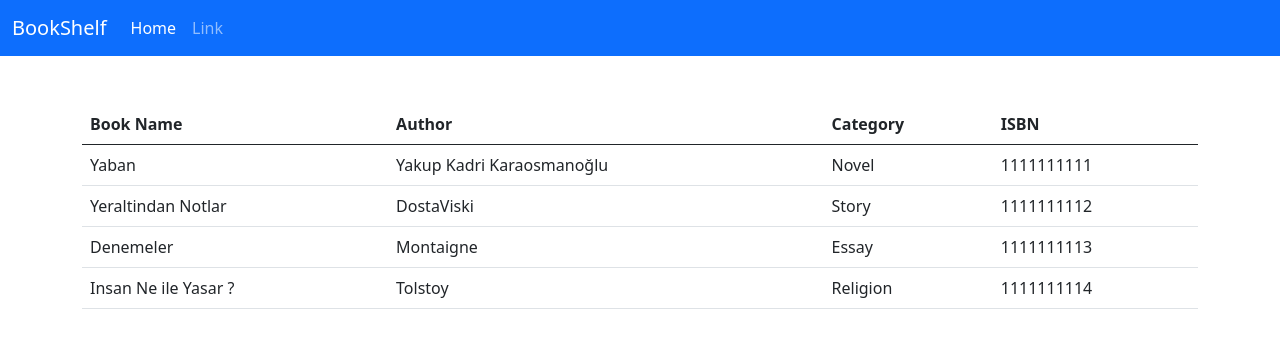
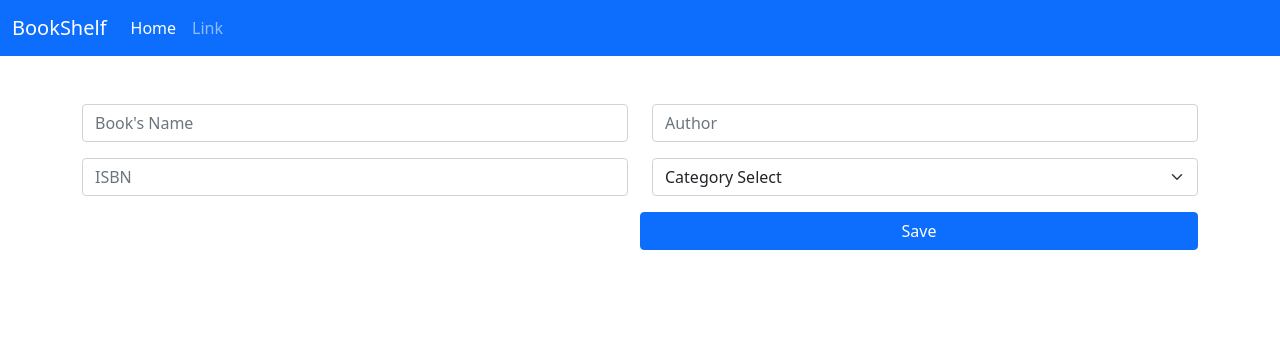
Before and after one commit to mkocerim/react-library2, a React (Create React App) app: page /add-book in a window 1280 px wide. Shown: the top 348 px of the page. Built offline with nearby package versions, Linux system fonts and the light colour scheme; data requests are answered from the project's data file.

Commit message:
setup routing and addbook done

```diff
--- a/db.json
+++ b/db.json
@@ -1,55 +1,78 @@
 {
-    "books":[
-        {
-            "id":1,
-            "name":"Yaban",
-            "author": "Yakup Kadri Karaosmanoğlu",
-            "isbn":"1111111111",
-            "categoryId":1
-        },
-        {
-            "id":2,
-            "name":"Yeraltindan Notlar",
-            "author": "DostaViski",
-            "isbn":"1111111112",
-            "categoryId":2
-        },
-        {
-            "id":2,
-            "name":"Denemeler",
-            "author": "Montaigne",
-            "isbn":"1111111113",
-            "categoryId":3
-        },
-        {
-            "id":4,
-            "name":"Insan Ne ile Yasar ?",
-            "author": "Tolstoy",
-            "isbn":"1111111114",
-            "categoryId":4
-        }
-
-    ],
-    "categories":[
+  "books": [
     {
       "id": 1,
-            "name":"Novel"
-
+      "name": "Yaban",
+      "author": "Yakup Kadri Karaosmanoğlu",
+      "isbn": "1111111111",
+      "categoryId": "1"
     },
     {
       "id": 2,
-            "name":"Story"
-
+      "name": "Yeraltindan Notlar",
+      "author": "DostaViski",
+      "isbn": "1111111112",
+      "categoryId": "2"
     },
     {
-            "id": 3,
-            "name":"Essay"
-
+      "id": 2,
+      "name": "Denemeler",
+      "author": "Montaigne",
+      "isbn": "1111111113",
+      "categoryId": "3"
     },
     {
       "id": 4,
-            "name":"Religion"
-
+      "name": "Insan Ne ile Yasar ?",
+      "author": "Tolstoy",
+      "isbn": "1111111114",
+      "categoryId": "4"
+    },
+    {
+      "id": 1665763669916,
+      "name": "Ak Zambaklar Ülkesinde",
+      "author": "Grigoriy Petrov",
+      "isbn": "1111111115",
+      "categoryId": "2"
+    },
+    {
+      "id": 1665764377936,
+      "name": "Vatan Yahut Silistre",
+      "author": "Namik Kemal",
+      "isbn": "111111231",
+      "categoryId": "1"
+    },
+    {
+      "id": 1665764874817,
+      "name": "Ates Gecesi",
+      "author": "Resat Nuri Gültekin",
+      "isbn": "1111122233",
+      "categoryId": "1"
+    },
+    {
+      "id": 1665764942524,
+      "name": "Sineklerin Tanrisi",
+      "author": "William Golding",
+      "isbn": "",
+      "categoryId": "1"
+    }
+  ],
+  "categories": [
+    {
+      "id": "1",
+      "name": "Novel"
+    },
+    {
+      "id": "2",
+      "name": "Story"
+    },
+    {
+      "id": "3",
+      "name": "Essay"
+    },
+    {
+      "id": "4",
+      "name": "Religion"
     }
   ]
 }
--- a/package.json
+++ b/package.json
@@ -10,6 +10,7 @@
     "json-server": "^0.17.0",
     "react": "^18.2.0",
     "react-dom": "^18.2.0",
+    "react-router-dom": "^6.4.2",
     "react-scripts": "5.0.1",
     "web-vitals": "^2.1.4"
   },
--- a/src/App.js
+++ b/src/App.js
@@ -1,14 +1,17 @@
 import React from "react";
-import Header from "./components/Header";
-import ListBooks from "./components/ListBooks";
-
+import { BrowserRouter, Routes, Route } from "react-router-dom";
+import Home from "./pages/Home";
+import AddBook from "./pages/AddBook";
 
 function App() {
   return (
-    <div className="App">
-      <Header/>
-      <ListBooks/>
-    </div>
+    <BrowserRouter>
+      <Routes>
+        <Route path="/" element={<Home />} />
+        <Route path="/add-book" element={<AddBook/>}/>
+        <Route path="/add-category"/>
+      </Routes>
+    </BrowserRouter>
   );
 }
 
--- /dev/null
+++ b/src/components/AddBookForm.js
@@ -0,0 +1,115 @@
+import React, { useEffect, useState } from "react";
+import axios from "axios";
+import Loading from "./Loading";
+import { useNavigate } from "react-router-dom";
+
+const AddBookForm = (props) => {
+  const navigate =useNavigate()
+  const [categories, setCategories] = useState(null);
+  const [bookname, setBookname] = useState("");
+  const [author, setAuthor] = useState("");
+  const [isbn, setIsbn] = useState("");
+  const [category, setCategory] = useState("");
+
+  useEffect(() => {
+    axios
+      .get("http://localhost:3004/categories")
+      .then((res) => {
+        console.log(res);
+        setCategories(res.data);
+      })
+      .catch((err) => console.log(err));
+  }, []);
+
+  const handleSubmit=(event)=>{
+        event.preventDefault()
+        // console.log("name",bookname)
+        // console.log("author",author)
+        // console.log("ISBN", isbn)
+        // console.log("Category",category)
+      if(bookname==="" || author==="" || category===""){
+
+        alert("Bookname, Author and Category can't be empty ")
+      }
+      const newBook={
+        id:new Date().getTime(),
+        name:bookname,
+        author:author,
+        isbn:isbn,
+        categoryId:category
+
+      };
+
+      axios.post("http://localhost:3004/books",newBook)
+      .then((res)=>{
+            console.log("Book add response",res);
+            setBookname("")
+            setAuthor("")
+            setIsbn("")
+            setCategory("")
+        navigate("/");
+      })
+      .catch(err=>console.log(err))
+  }
+
+  if (categories === null) {
+    return <Loading />;
+  }
+
+  return (
+    <div className="container my-5">
+      <form onSubmit={handleSubmit}>
+        <div className="row">
+          <div className="col">
+            <input
+              type="text"
+              className="form-control"
+              placeholder="Book's Name"
+              value={bookname}
+              onChange={(event) => setBookname(event.target.value)}
+            />
+          </div>
+          <div className="col">
+            <input
+              type="text"
+              className="form-control"
+              placeholder="Author"
+              value={author}
+              onChange={(event) => setAuthor(event.target.value)}
+            />
+          </div>
+        </div>
+        <div className="row">
+          <div className="col my-3">
+            <input
+              type="text"
+              className="form-control"
+              placeholder="ISBN"
+              value={isbn}
+              onChange={(event) => setIsbn(event.target.value)}
+            />
+          </div>
+          <div className="col my-3">
+            <select
+              className="form-select"
+              value={category}
+              onChange={(event) => setCategory(event.target.value)}
+            >
+              <option value={""} selected>Category Select</option>
+              {categories.map((cat) => {
+                return <option value={cat.id}>{cat.name}</option>;
+              })}
+            </select>
+          </div>
+        </div>
+        <div className="d-flex justify-content-end">
+          <button type="submit" className="btn btn-primary w-50 ">
+            Save
+          </button>
+        </div>
+      </form>
+    </div>
+  );
+};
+
+export default AddBookForm;
--- a/src/components/Header.js
+++ b/src/components/Header.js
@@ -21,12 +21,12 @@
         <div className="collapse navbar-collapse" id="navbarSupportedContent">
           <ul className="navbar-nav me-auto mb-2 mb-lg-0">
             <li className="nav-item">
-              <a className="nav-link active">
+              <a className="nav-link active" href ="#">
                 Home
               </a>
             </li>
             <li className="nav-item">
-              <a className="nav-link" >
+              <a className="nav-link" href="#">
                 Link
               </a>
             </li>
--- a/src/components/ListBooks.js
+++ b/src/components/ListBooks.js
@@ -1,6 +1,7 @@
 import React, { useEffect, useState } from "react";
 import axios from "axios";
 import Loading from "./Loading";
+import { Link } from "react-router-dom";
 
 const ListBooks = (props) => {
   const [books, setBooks] = useState(null);
@@ -20,7 +21,7 @@
             setTimeout(()=>{
                 setCategories(resCat.data);
 
-            },3000)
+            },1000)
           })
           .catch((errCat) => console.log("Categories catch blog", errCat));
       })
@@ -29,15 +30,14 @@
   }, []);
 
   if (books === null || categories === null) {
-    return (
-
-        <Loading/>
-
-    );
+    return <Loading/>;
   }
 
   return (
     <div className="container my-5">
+      <div className="my-3 d-flex justify-content-end">
+        <Link to ="/add-book" className="btn btn-primary">AddBook</Link>
+       </div>
       <table className="table">
         <thead>
           <tr>
--- /dev/null
+++ b/src/pages/AddBook.js
@@ -0,0 +1,17 @@
+import React from "react";
+import Header from "../components/Header";
+import AddBookForm from "../components/AddBookForm";
+
+const AddBook=(props)=>{
+
+    return(
+
+       <div>
+        <Header/>
+        <AddBookForm/>
+        </div>
+    )
+
+}
+
+export default AddBook;
--- /dev/null
+++ b/src/pages/Home.js
@@ -0,0 +1,18 @@
+import React from "react";
+import Header from "../components/Header";
+import ListBooks from "../components/ListBooks";
+
+
+const Home =(props)=> {
+    return(
+    <div>
+
+      <Header/>
+      <ListBooks/>
+
+    </div>
+
+    )
+}
+
+export default Home;
```
Also changed, not shown: 1 other file (tests, documents, lock files or other folders). Lines whose indentation alone changed are shown as unchanged.
